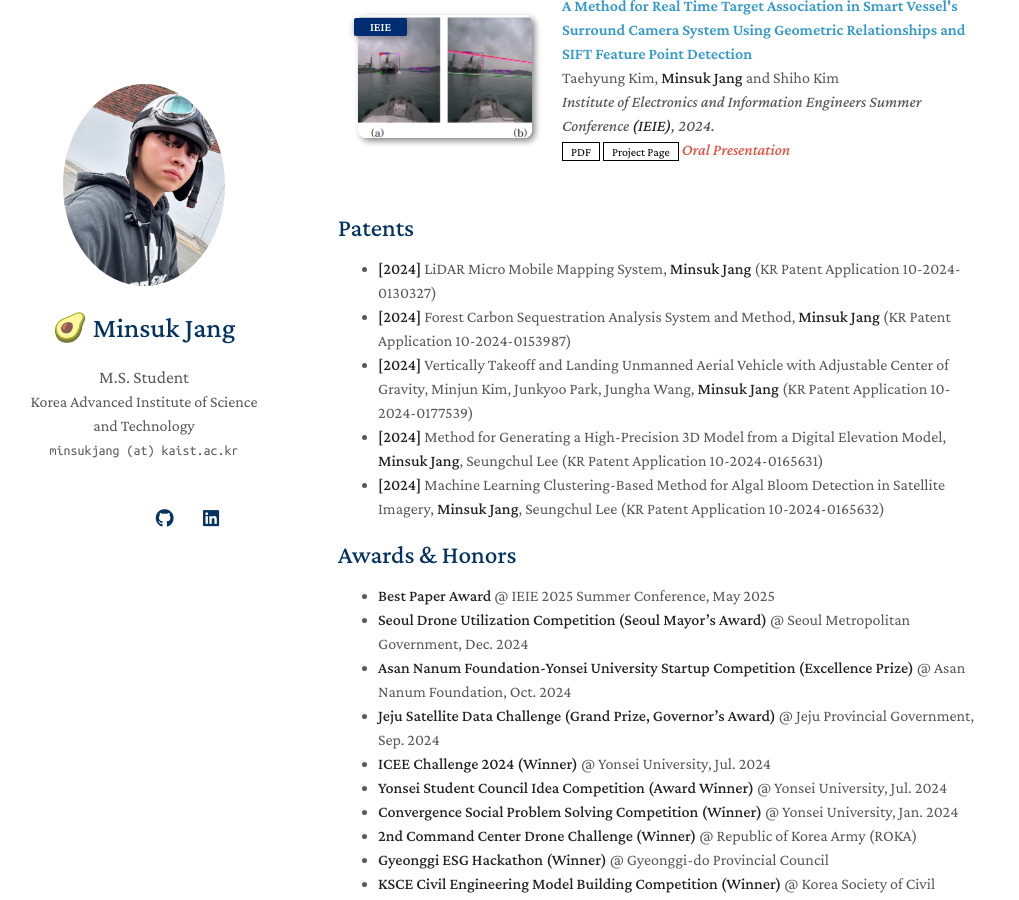
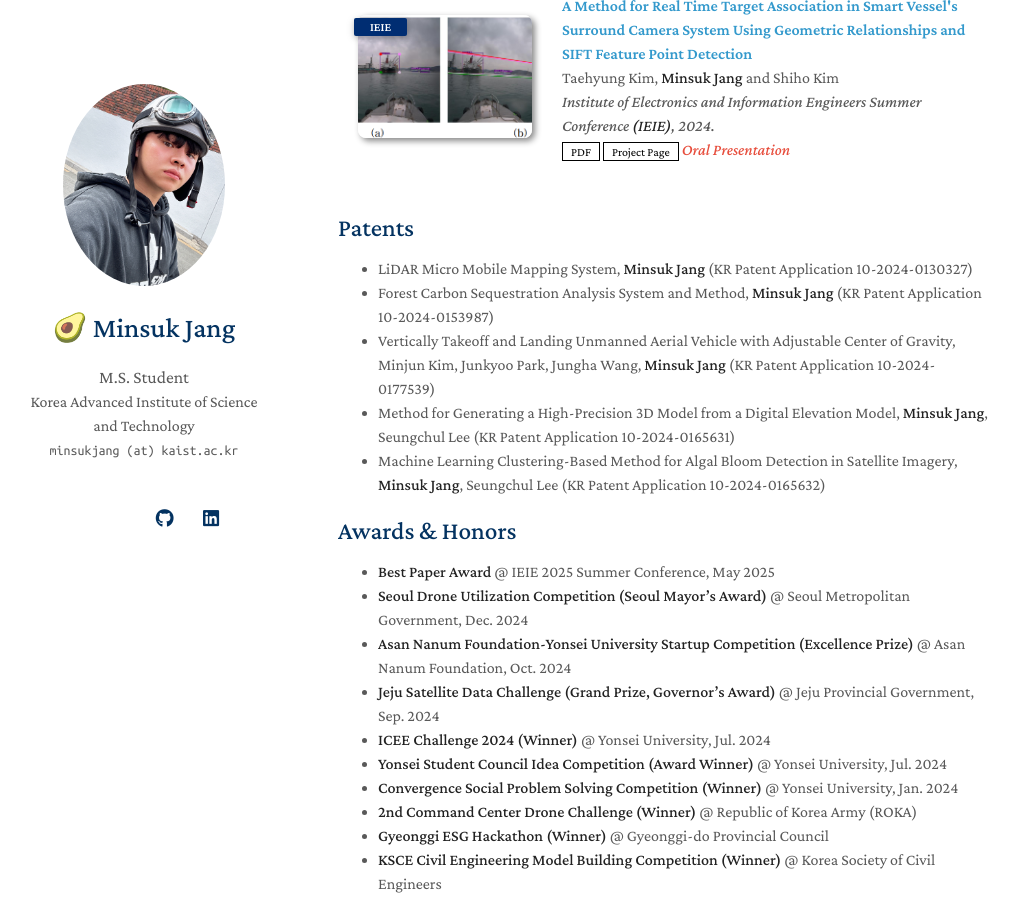
Before and after one commit to tersite1/tersite1.github.io, a Jekyll site: the page built from index.md, in a window 1280 px wide and 900 px high, scrolled down 1520 px. Shown: the whole window, without its empty margins (132-1151 px from the left). Built offline with Jekyll 4.4.1, drawn with Linux system fonts in a browser that asks for light colours; a style sheet for code colours, icons or effects is not loaded; our own code applies the rules of GitHub Pages for plain Markdown files.

Commit message:
Update index.md

```diff
--- a/index.md
+++ b/index.md
@@ -38,11 +38,11 @@ I am also the founder of @[XYZ Innovation](https://www.linkedin.com/company/xyzi
 
 ## Patents
 
-* **[2024]** LiDAR Micro Mobile Mapping System, **Minsuk Jang** (KR Patent Application 10-2024-0130327)
-* **[2024]** Forest Carbon Sequestration Analysis System and Method, **Minsuk Jang** (KR Patent Application 10-2024-0153987)
-* **[2024]** Vertically Takeoff and Landing Unmanned Aerial Vehicle with Adjustable Center of Gravity, Minjun Kim, Junkyoo Park, Jungha Wang, **Minsuk Jang** (KR Patent Application 10-2024-0177539)
-* **[2024]** Method for Generating a High-Precision 3D Model from a Digital Elevation Model, **Minsuk Jang**, Seungchul Lee (KR Patent Application 10-2024-0165631)
-* **[2024]** Machine Learning Clustering-Based Method for Algal Bloom Detection in Satellite Imagery, **Minsuk Jang**, Seungchul Lee (KR Patent Application 10-2024-0165632)
+* LiDAR Micro Mobile Mapping System, **Minsuk Jang** (KR Patent Application 10-2024-0130327)
+* Forest Carbon Sequestration Analysis System and Method, **Minsuk Jang** (KR Patent Application 10-2024-0153987)
+* Vertically Takeoff and Landing Unmanned Aerial Vehicle with Adjustable Center of Gravity, Minjun Kim, Junkyoo Park, Jungha Wang, **Minsuk Jang** (KR Patent Application 10-2024-0177539)
+* Method for Generating a High-Precision 3D Model from a Digital Elevation Model, **Minsuk Jang**, Seungchul Lee (KR Patent Application 10-2024-0165631)
+* Machine Learning Clustering-Based Method for Algal Bloom Detection in Satellite Imagery, **Minsuk Jang**, Seungchul Lee (KR Patent Application 10-2024-0165632)
 
 ## Awards & Honors
 
@@ -90,6 +90,7 @@ I am also the founder of @[XYZ Innovation](https://www.linkedin.com/company/xyzi
 
 
 
+
 ## Academic Services
 
 To be updated
```
